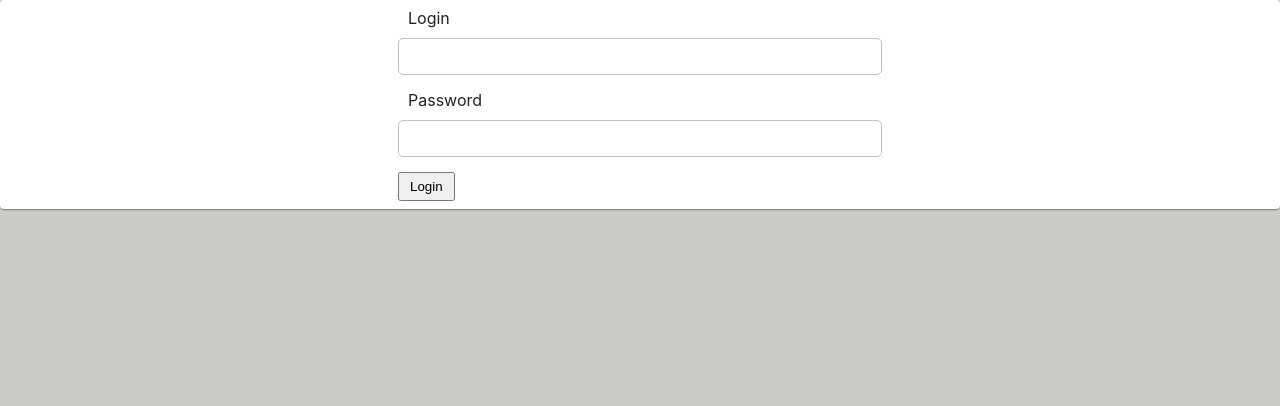
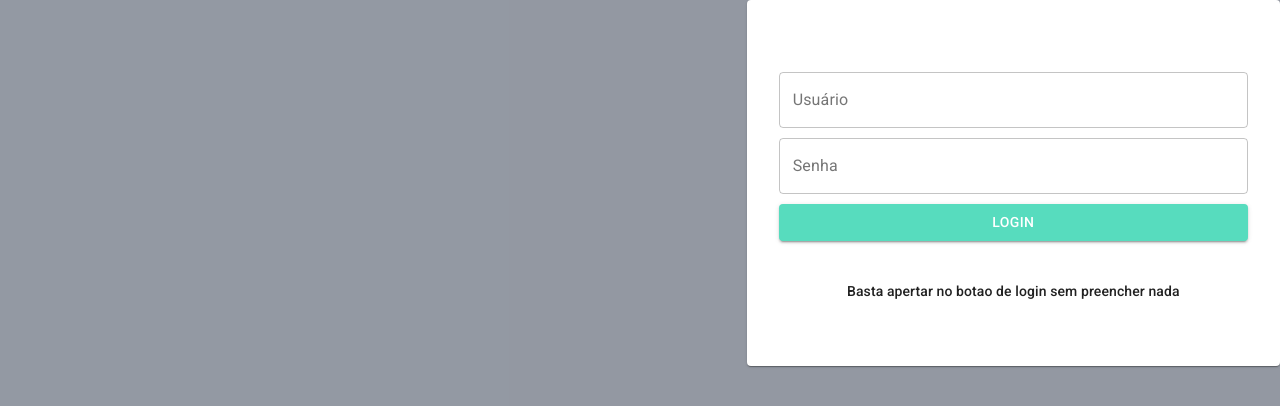
Before and after one commit to rhbarauna/DEVinHouse-project-MessageAdmin, a React (Create React App) app: page /login in a window 1280 px wide. Shown: the top 406 px of the page. Built offline with nearby package versions, Linux system fonts and the light colour scheme; what miragejs would draw is missing.

Commit message:
styling login page

```diff
--- a/src/index.js
+++ b/src/index.js
@@ -18,7 +18,7 @@ const theme = createTheme({
       contrastText: 'white'
     },
     background: {
-      app: '#cccac7'
+      app: '#28334780'
     },
     contrastThreshold: 3,
     tonalOffset: 0.2,
--- a/src/pages/Login.jsx
+++ b/src/pages/Login.jsx
@@ -1,20 +1,10 @@
-import { Container, makeStyles, Paper } from '@material-ui/core';
-import { useDispatch, useSelector } from 'react-redux';
+import { Box, Button, Grid, Paper, Typography } from '@material-ui/core';
+import { useDispatch} from 'react-redux';
 import { useHistory, useLocation } from 'react-router';
+import { FormInputText } from '../components';
 import {login} from "../stores/auth/actions";
 
-const useStyles = makeStyles((theme) => {
-  return {
-    loginContainer:{
-      width: '500px',
-      padding: theme.spacing(1),
-      margin: 'auto',
-      backgroundClor: theme.palette.background.main
-    }
-  }
-})
 const Login = () => {
-  const classes= useStyles();
   const history = useHistory();
   const location = useLocation();
   const dispatch = useDispatch();
@@ -28,21 +18,63 @@ const Login = () => {
   }
 
   return (
-    <Paper>
-      <Container className={classes.loginContainer}>
-        <form className="loginForm" method='POST' action="#" onSubmit={handleSubmit}>
-          <div className='inputWrapper'>
-            <label htmlFor='login_inp'>Login</label>
-            <input type="text" name='login' id='login_inp'/>
-          </div>
-          <div className='inputWrapper'>
-            <label htmlFor='password_inp'>Password</label>
-            <input type="password" name='password' id='password_inp'/>
-          </div>
-          <button type="submit"> Login </button>
-        </form>
-      </Container>
-    </Paper>
+    <Grid container component='main' sx={{ height: '100vh' }}>
+      <Grid item xs={false} sm={4} md={7}
+        sx={{
+          backgroundImage: 'url(https://source.unsplash.com/random)',
+          backgroundRepeat: 'no-repeat',
+          backgroundColor: (t) =>
+            t.palette.mode === 'light' ? t.palette.grey[50] : t.palette.grey[900],
+          backgroundSize: 'cover',
+          backgroundPosition: 'center',
+        }}
+      />
+      <Grid item xs={12} sm={8} md={5} component={Paper}>
+        <Box
+          sx={{
+            my: 8,
+            mx: 4,
+            display: 'flex',
+            flexDirection: 'column',
+            alignItems: 'center',
+          }}
+        >
+          <Box
+            component="form"
+            noValidate
+            method='POST'
+            sx={{ mt: 1 }}
+            onSubmit={handleSubmit}>
+              <FormInputText
+                id='login_inp'
+                name='login'
+                label='Usuário'
+              />
+              <FormInputText
+                secure
+                id='password_inp'
+                name='password'
+                label='Senha'
+                autoComplete="current-password"
+              />
+              <Button
+                type="Submit"
+                color='secondary'
+                fullWidth
+                variant="contained"
+                sx={{ mt: 3, mb: 2 }}
+              >
+                Login
+              </Button>
+            </Box>
+          <Box mt={5}>
+            <Typography variant='subtitle2'>
+              Basta apertar no botao de login sem preencher nada
+            </Typography>
+          </Box>
+        </Box>
+      </Grid>
+    </Grid>
   );
 }
 export default Login;
```
